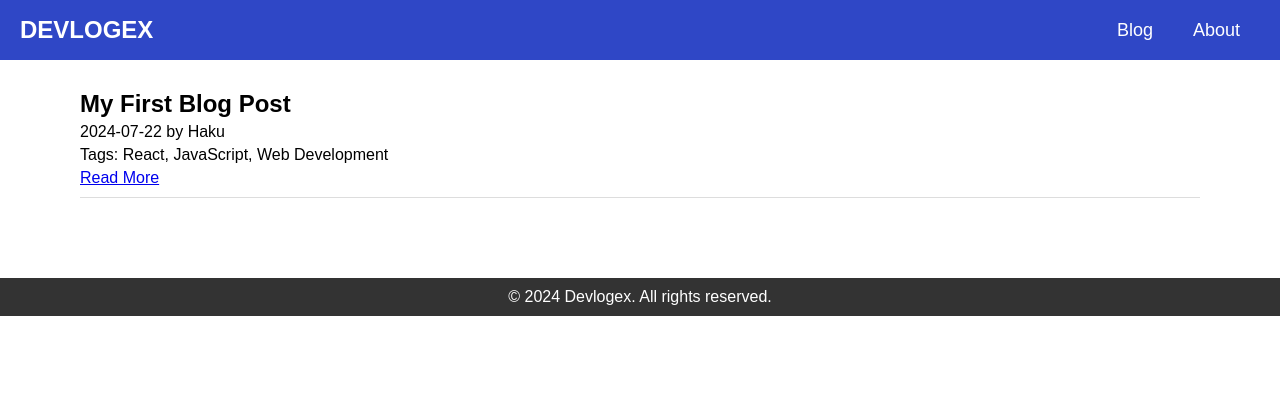
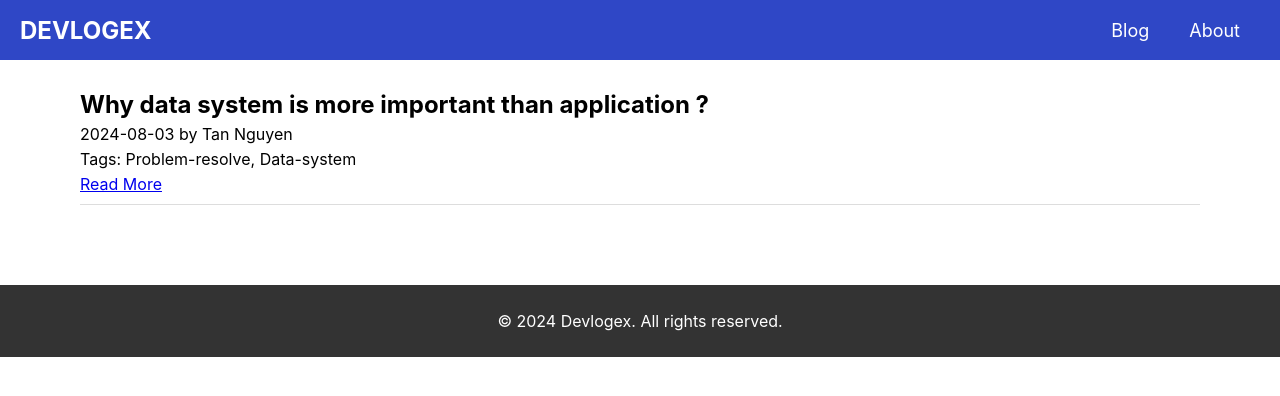
Before and after one commit to devlogex/personal-sites, a React (Create React App) app: page / in a window 1280 px wide. Shown: the top 396 px of the page. Built offline with nearby package versions, Linux system fonts and the light colour scheme.

Commit message:
update css for blog content and navbar

```diff
--- a/public/data/posts/template.md
+++ b/public/data/posts/template.md
@@ -1,18 +1,41 @@
 ---
-title: "My First Blog Post"
-date: "2024-07-22"
-author: "Haku"
-tags: ["React", "JavaScript", "Web Development"]
+title: "Why data system is more important than application ?"
+date: "2024-08-03"
+author: "Tan Nguyen"
+tags: ["Problem-resolve", "Data-system"]
 ---
 
-## Introduction
+### Context
 
-Welcome to my first blog post! This is where I'll be sharing my thoughts on web development and other interesting topics.
+To answer this question, we need to clarify what a data system is.
 
-## Main Content
+A data system can be understood simply as something that stores data. It’s not limited to relational databases like PostgreSQL or MySQL. It can also be a disk for storing files, a Redis server for cached data, or a stream processing system like Kafka for storing and transmitting messages. There are many types of data systems, but they share similar characteristics: handling write requests to store data and read requests to return stored data.
 
-Here's some detailed content about the topic at hand. You can write as much as you want here.
+Some might argue that the data system is part of the application. This perspective isn't entirely wrong or right; it depends on how you define an application. However, for our discussion, we will technically separate the application layer from the data system.
 
-## Conclusion
+### What is an Application Compared to a Data System?
 
-Thanks for reading! Stay tuned for more posts.
+We will refer to the "application layer" as the part that implements business logic. For example, consider a bill management application used in a coffee house. When a customer orders a tea, the business logic involves creating a new bill with the tea item, displaying the item's price, and calculating the bill's total amount.
+In this scenario:
+- The data system stores the list of available items, their prices, and the generated bills.
+- The application layer interacts with the data system to:
+  - Request the list of available items to serve the customer.
+  - Calculate the total amount of the bill based on the selected items.
+  - Store the generated bill.
+
+You can see that the business logic runs on the application layer, while the data system handles storing and retrieving data. So, why is the data system more important than the application layer from a technical perspective?
+
+### Reasons Why the Data System is More Important
+
+Firstly, data systems are the backbone for storing and providing data to the application layer.
+- Performance Dependency: With advancements in CPU and memory, the application layer can process data quickly. However, the overall performance is still heavily dependent on how efficiently the data system can store and retrieve data.
+- Scalability Complexity: Scaling applications is relatively straightforward due to modular code and modern orchestration tools (like Kubernetes). However, scaling data systems involves more complexity because of issues like data sharding, replication, and maintaining consistency across distributed systems.
+- Cost of Scaling: The cost of scaling a data system is often significantly higher than scaling the application layer. This is due to the need for high-performance storage solutions, network bandwidth for data replication, and complex management of distributed databases.
+
+Secondly, data system issues can have severe repercussions.
+- Application Layer Troubleshooting: When the application layer encounters issues, they can often be quickly resolved through code rollbacks, redeployments, or horizontal scaling. These solutions are relatively quick and cause minimal disruption.
+- Data System Failures: If a data system encounters problems, such as data corruption, loss, or unavailability, the impact is much more severe. It can halt business operations entirely, leading to potential data loss and significant downtime.
+- Criticality of Data Integrity: Data integrity is paramount. Any compromise in data can lead to inaccurate information, affecting business decisions, customer trust, and compliance with regulations. Recovering from data system issues often requires complex and time-consuming processes, such as data restoration from backups or extensive troubleshooting to resolve replication issues.
+
+### What should we do to guarantee data system work well in our system ?
+This is a big question, will answer next time.
--- a/src/components/navbar/style.css
+++ b/src/components/navbar/style.css
@@ -1,15 +1,7 @@
-/* General Styles */
-* {
+.navbar {
   margin: 0;
   padding: 0;
   box-sizing: border-box;
-}
-
-body {
-  font-family: Arial, sans-serif;
-}
-
-.navbar {
   display: flex;
   justify-content: space-between;
   align-items: center;
--- a/src/containers/BlogPost/BlogPost.container.jsx
+++ b/src/containers/BlogPost/BlogPost.container.jsx
@@ -25,7 +25,7 @@ const BlogPost = () => {
         {post.date} by {post.author}
       </p>
       <p>Tags: {post.tags?.join(", ")}</p>
-      <div dangerouslySetInnerHTML={{ __html: post.content }} />
+      <div id="blog-content" dangerouslySetInnerHTML={{ __html: post.content }} />
     </div>
   );
 };
--- a/src/containers/BlogPost/style.css
+++ b/src/containers/BlogPost/style.css
@@ -6,6 +6,10 @@
   margin-top: 0;
 }
 
+#blog-content h2 h3 h4 h5 {
+  margin-top: 40px;
+}
+
 #blog-post p {
   margin: 5px 0;
 }
```
